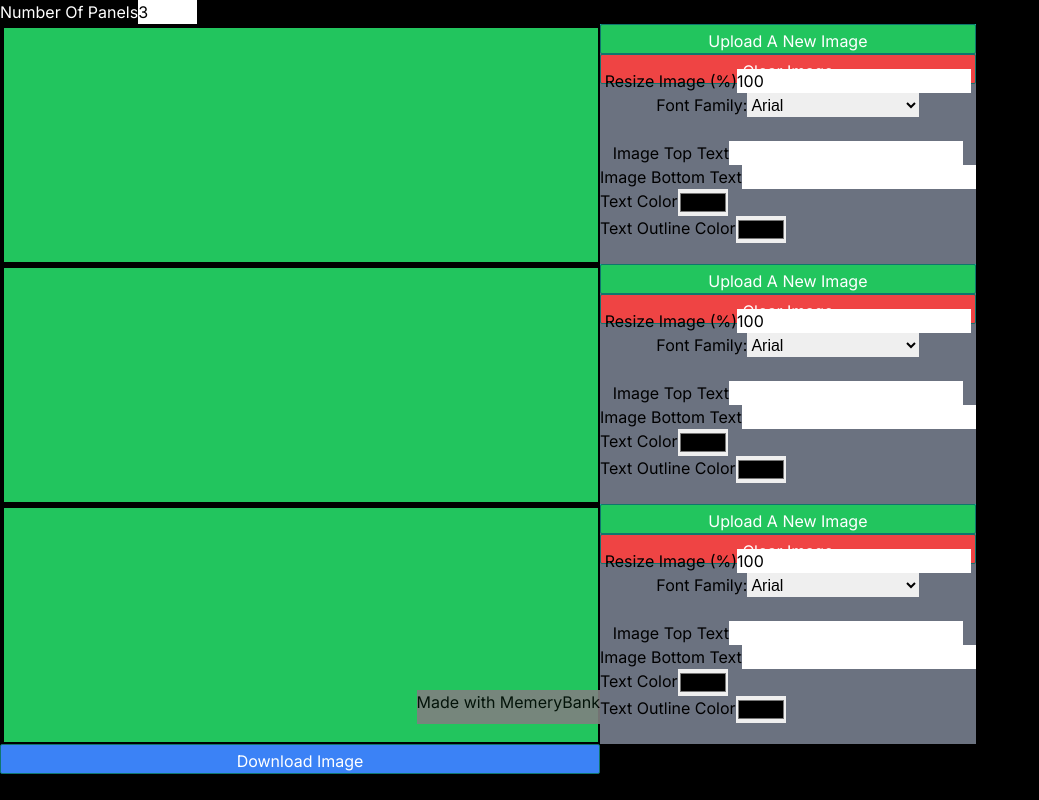
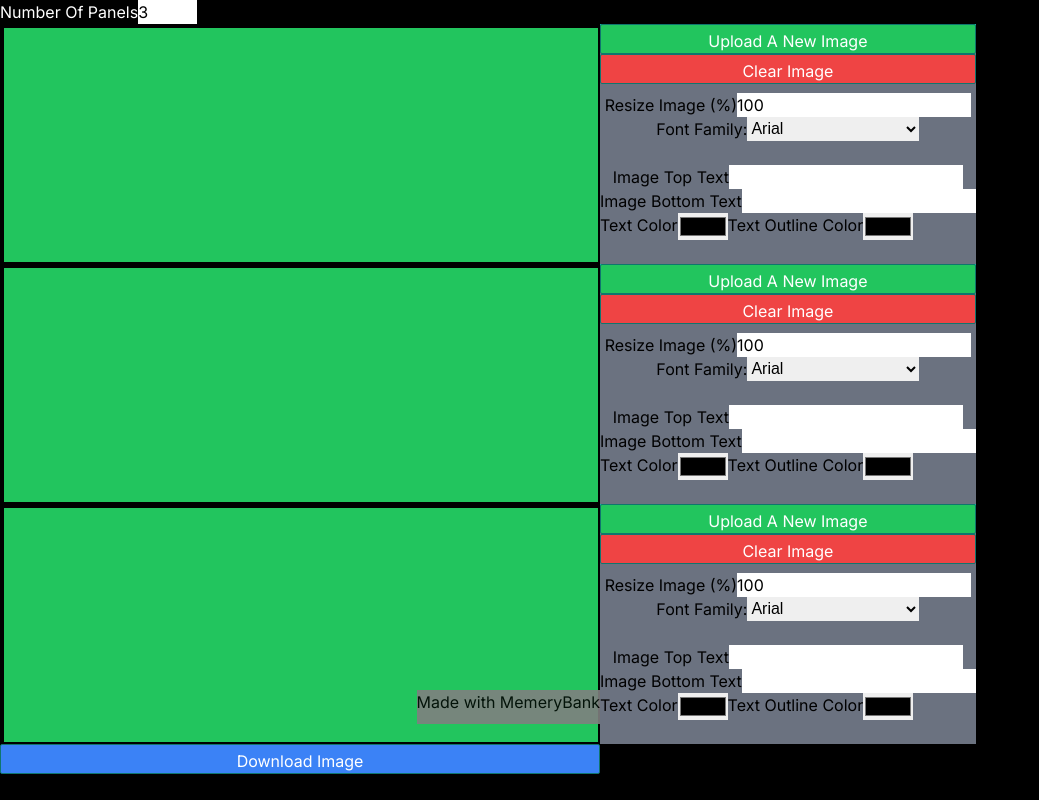
Before and after one commit to David-Mullally/memery_bank, a Next.js app: page / in a window 1280 px wide. Shown: the whole page, without its empty margins (0-1039 px from the left). Built offline with nearby package versions, Linux system fonts and the light colour scheme.

Commit message:
adjust editImagComponent

```diff
--- a/src/app/components/EditImageComponent.tsx
+++ b/src/app/components/EditImageComponent.tsx
@@ -15,7 +15,8 @@ const EditImageComponent: FC<EditImageComponentProps> = ({ memePanelNum }) => {
   const memeLayoutProperties = memeLayout.memeLayoutProperties;
   //read values
   const textColor = editImageProperties.editImageProperties.textColor;
-  const textOutlineColor = editImageProperties.editImageProperties.textOutlineColor;
+  const textOutlineColor =
+    editImageProperties.editImageProperties.textOutlineColor;
   const isDisabled = editImageProperties.editImageProperties.isDisabled;
   const imageResize1 = memeLayoutProperties.firstPanelResize;
   const imageResize2 = memeLayoutProperties.secondPanelResize;
@@ -79,7 +80,7 @@ const EditImageComponent: FC<EditImageComponentProps> = ({ memePanelNum }) => {
       }
     }
     if (!isTopText) {
-      if(memePanelNum === 1) {
+      if (memePanelNum === 1) {
         setImageBottomText(imageText);
       } else if (memePanelNum === 2) {
         setImage2BottomText(imageText);
@@ -87,7 +88,6 @@ const EditImageComponent: FC<EditImageComponentProps> = ({ memePanelNum }) => {
         setImage3BottomText(imageText);
       }
     }
-
   };
   const handleImageTextColor = (e: React.ChangeEvent<HTMLInputElement>) => {
     const imageTextColor = e.currentTarget.value;
@@ -102,7 +102,7 @@ const EditImageComponent: FC<EditImageComponentProps> = ({ memePanelNum }) => {
   };
 
   return (
-    <div className="flex flex-col bg-gray-500 h-[90%] justify-center content-center">
+    <div className="flex flex-col bg-gray-500 h-[90%] justify-center" style={{paddingTop: "20px"}}>
       <div className="flex justify-center">
         Resize Image (%)
         <input
@@ -139,6 +139,7 @@ const EditImageComponent: FC<EditImageComponentProps> = ({ memePanelNum }) => {
         />
       </div>
       <div className="flex">
+        <div className="flex">
           Text Color
           <input
             type="color"
@@ -161,6 +162,7 @@ const EditImageComponent: FC<EditImageComponentProps> = ({ memePanelNum }) => {
           />
         </div>
       </div>
+    </div>
   );
 };
 
```
Lines whose indentation alone changed are shown as unchanged.
